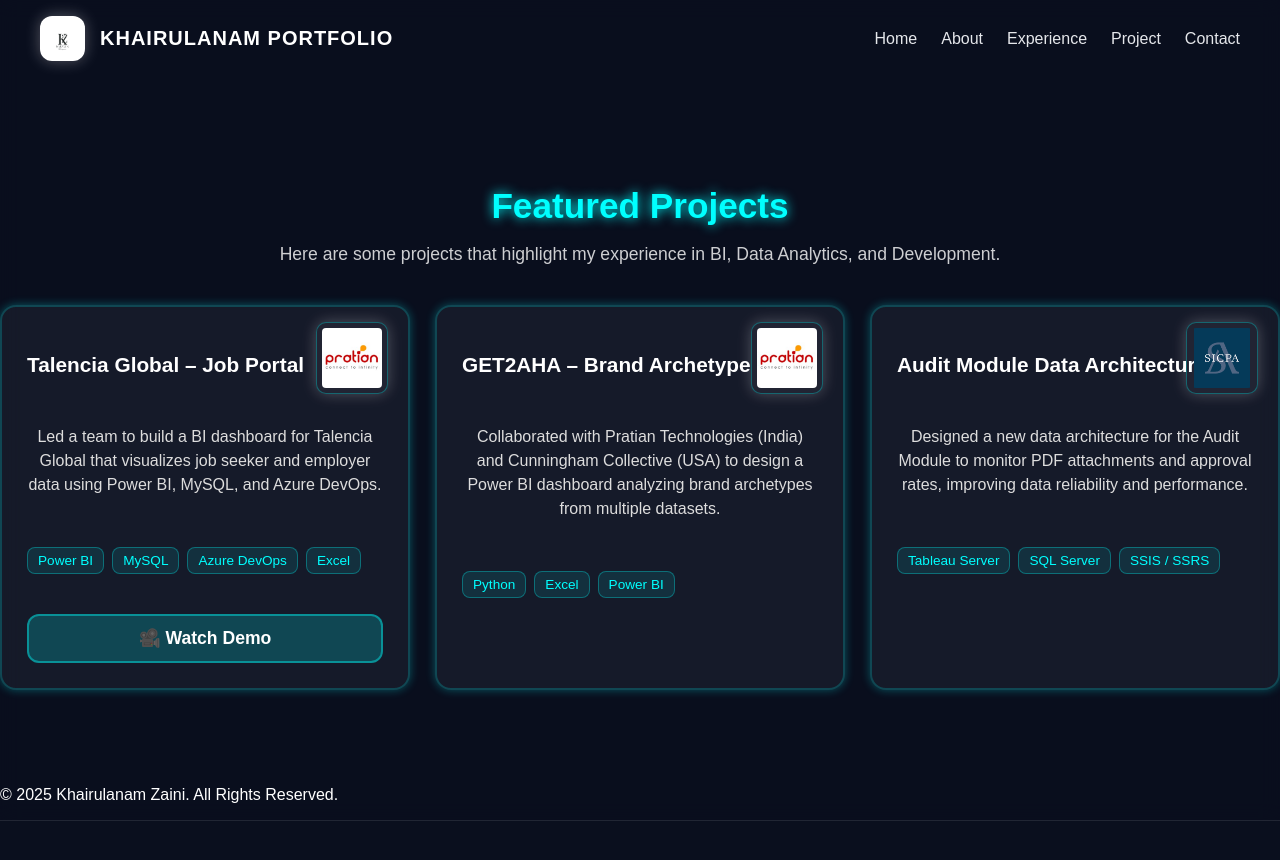
After one commit to Khairulanamz/Profile, a Flask app: page /projects in a window 1280 px wide. The commit adds this page. Shown: the top 860 px of the page. Run offline with Flask 3, Linux system fonts and the light colour scheme.

Commit message:
Update Project Link

```diff
--- a/app.py
+++ b/app.py
@@ -14,6 +14,10 @@
 def experience():
     return render_template('experience.html', title="Experience")
 
+@app.route('/projects')
+def projects():
+    return render_template('projects.html')
+
 @app.route('/contact')
 def contact():
     return render_template('contact.html', title="Contact")
--- a/static/style.css
+++ b/static/style.css
@@ -515,3 +515,104 @@
     background: rgba(0, 255, 255, 0.4);
     box-shadow: 0 0 20px rgba(0, 255, 255, 0.6);
 }
+
+/* Projects Section */
+.projects {
+    padding: 80px 0;
+    color: #fff;
+    text-align: center;
+}
+
+.section-title {
+    font-size: 2.2rem;
+    color: #00ffff;
+    text-shadow: 0 0 12px #00ffff;
+    margin-bottom: 10px;
+}
+
+.section-subtitle {
+    color: rgba(255, 255, 255, 0.8);
+    margin-bottom: 40px;
+    font-size: 1.1rem;
+}
+
+.card-grid {
+    display: grid;
+    grid-template-columns: repeat(auto-fit, minmax(320px, 1fr));
+    gap: 25px;
+}
+
+.card {
+    background: rgba(255, 255, 255, 0.05);
+    border-radius: 16px;
+    padding: 25px;
+    box-shadow: 0 0 20px rgba(0, 255, 255, 0.1);
+    transition: transform 0.3s ease, box-shadow 0.3s ease;
+    position: relative;
+}
+
+.card:hover {
+    transform: translateY(-5px);
+    box-shadow: 0 0 25px rgba(0, 255, 255, 0.4);
+}
+
+.card-title {
+    font-size: 1.3rem;
+    font-weight: 600;
+    color: #fff;
+    margin-bottom: 8px;
+}
+
+.card-date {
+    font-size: 0.9rem;
+    color: #aaa;
+    margin-bottom: 10px;
+}
+
+.card-text {
+    font-size: 1rem;
+    line-height: 1.5;
+    color: #ddd;
+}
+
+.tech-list {
+    list-style: none;
+    display: flex;
+    justify-content: center;
+    flex-wrap: wrap;
+    gap: 8px;
+    margin-top: 10px;
+    padding: 0;
+}
+
+.tech-list li {
+    background: rgba(0, 255, 255, 0.1);
+    border: 1px solid rgba(0, 255, 255, 0.3);
+    border-radius: 8px;
+    padding: 5px 10px;
+    font-size: 0.85rem;
+    color: #00ffff;
+}
+
+/* Glowing border effect */
+.glow-border {
+    border: 2px solid rgba(0, 255, 255, 0.2);
+    box-shadow: 0 0 10px rgba(0, 255, 255, 0.3);
+}
+
+/* Project logos */
+.logo-container {
+    position: absolute;
+    top: 15px;
+    right: 20px;
+}
+
+.logo-container img {
+    width: 60px;
+    height: 60px;
+    object-fit: contain;
+    background: rgba(255, 255, 255, 0.05);
+    border-radius: 10px;
+    padding: 5px;
+    border: 1px solid rgba(0, 255, 255, 0.3);
+}
--- a/templates/about.html
+++ b/templates/about.html
@@ -4,6 +4,7 @@
   <meta charset="UTF-8" />
   <meta name="viewport" content="width=device-width, initial-scale=1.0" />
   <title>{{ title }}</title>
+  <link rel="icon" type="image/png" href="{{ url_for('static', filename='images/icon.png') }}">
   <link rel="stylesheet" href="{{ url_for('static', filename='style.css') }}">
   <style>
     @keyframes fade-in-up {
@@ -28,6 +29,7 @@
         <li><a href="{{ url_for('home') }}">Home</a></li>
         <li><a href="{{ url_for('about') }}" class="active">About</a></li>
         <li><a href="{{ url_for('experience') }}">Experience</a></li>
+        <li><a href="{{ url_for('projects') }}">Project</a></li>
         <li><a href="{{ url_for('contact') }}">Contact</a></li>
       </ul>
     </nav>
--- a/templates/base.html
+++ b/templates/base.html
@@ -4,6 +4,7 @@
   <meta charset="UTF-8" />
   <meta name="viewport" content="width=device-width, initial-scale=1.0" />
   <title>{{ title }}</title>
+  <link rel="icon" type="image/png" href="{{ url_for('static', filename='images/icon.png') }}">
   <link rel="stylesheet" href="{{ url_for('static', filename='style.css') }}">
   <style>
     @keyframes fade-in-up {
@@ -27,6 +28,7 @@
       <li><a href="{{ url_for('home') }}">Home</a></li>
       <li><a href="{{ url_for('about') }}">About</a></li>
       <li><a href="{{ url_for('experience') }}">Experience</a></li>
+      <li><a href="{{ url_for('projects') }}">Project</a></li>
       <li><a href="{{ url_for('contact') }}">Contact</a></li>
     </ul>
   </div>
--- a/templates/contact.html
+++ b/templates/contact.html
@@ -4,6 +4,7 @@
     <meta charset="UTF-8">
     <meta name="viewport" content="width=device-width, initial-scale=1.0">
     <title>Contact | Khairulanam Portfolio</title>
+    <link rel="icon" type="image/png" href="{{ url_for('static', filename='images/icon.png') }}">
     <link rel="stylesheet" href="{{ url_for('static', filename='style.css') }}">
 </head>
 <body>
@@ -19,6 +20,7 @@
       <li><a href="{{ url_for('home') }}">Home</a></li>
       <li><a href="{{ url_for('about') }}">About</a></li>
       <li><a href="{{ url_for('experience') }}">Experience</a></li>
+      <li><a href="{{ url_for('projects') }}">Project</a></li>
       <li><a href="{{ url_for('contact') }}">Contact</a></li>
     </ul>
   </div>
--- /dev/null
+++ b/templates/projects.html
@@ -0,0 +1,105 @@
+<!DOCTYPE html>
+<html lang="en">
+<head>
+    <meta charset="UTF-8">
+    <meta name="viewport" content="width=device-width, initial-scale=1.0">
+    <title>Projects | Khairulanam Portfolio</title>
+    <link rel="stylesheet" href="{{ url_for('static', filename='style.css') }}">
+</head>
+<body>
+<header class="navbar glass-nav">
+  <div class="nav-container">
+	<div class="navbar-left">
+    <img src="{{ url_for('static', filename='images/knz_logo.png') }}" alt="Logo" class="logo">
+    <span class="brand-name">KHAIRULANAM PORTFOLIO</span>
+  </div>
+      <ul class="nav-links">
+        <li><a href="{{ url_for('home') }}">Home</a></li>
+        <li><a href="{{ url_for('about') }}" class="active">About</a></li>
+        <li><a href="{{ url_for('experience') }}">Experience</a></li>
+        <li><a href="{{ url_for('projects') }}">Project</a></li>
+        <li><a href="{{ url_for('contact') }}">Contact</a></li>
+      </ul>
+    </nav>
+  </div>
+
+    <!-- Projects Section -->
+    <section class="section projects">
+        <div class="container">
+            <h2 class="section-title">Featured Projects</h2>
+            <p class="section-subtitle">Here are some projects that highlight my experience in BI, Data Analytics, and Development.</p>
+
+            <div class="card-grid">
+                <!-- Project 1 -->
+                <div class="card glass-card glow-border">
+                    <div class="card-content">
+                        <h3 class="card-title">Talencia Global – Job Portal </h3>
+                        <div class="logo-container">
+                            <img src="{{ url_for('static', filename='images/Pratian.png') }}" alt="Talencia Logo">
+                        </div>
+                        <p class="card-text">
+                            Led a team to build a BI dashboard for Talencia Global that visualizes job seeker and employer data
+                            using Power BI, MySQL, and Azure DevOps.
+                        </p>
+
+                        <ul class="tech-list">
+                            <li>Power BI</li>
+                            <li>MySQL</li>
+                            <li>Azure DevOps</li>
+                            <li>Excel</li>
+                        </ul>
+                        <a href="https://www.youtube.com/watch?v=kQOVJ8URxGM"
+   						target="_blank"
+   						class="btn-glow">
+   						🎥 Watch Demo
+						</a>
+                    </div>
+                </div>
+
+                <!-- Project 2 -->
+                <div class="card glass-card glow-border">
+                    <div class="card-content">
+                        <h3 class="card-title">GET2AHA – Brand Archetype </h3>
+                        <div class="logo-container">
+                            <img src="{{ url_for('static', filename='images/Pratian.png') }}" alt="GET2AHA Logo">
+                        </div>
+                        <p class="card-text">
+                            Collaborated with Pratian Technologies (India) and Cunningham Collective (USA) to design a
+                            Power BI dashboard analyzing brand archetypes from multiple datasets.
+                        </p>
+                        <ul class="tech-list">
+                            <li>Python</li>
+                            <li>Excel</li>
+                            <li>Power BI</li>
+                        </ul>
+                    </div>
+                </div>
+
+                <!-- Project 3 -->
+                <div class="card glass-card glow-border">
+                    <div class="card-content">
+                        <h3 class="card-title">Audit Module Data Architecture</h3>
+                        <div class="logo-container">
+                            <img src="{{ url_for('static', filename='images/sicpa_logo.png') }}" alt="SICPA Logo">
+                        </div>
+                        <p class="card-text">
+                            Designed a new data architecture for the Audit Module to monitor PDF attachments and approval
+                            rates, improving data reliability and performance.
+                        </p>
+                        <ul class="tech-list">
+                            <li>Tableau Server</li>
+                            <li>SQL Server</li>
+                            <li>SSIS / SSRS</li>
+                        </ul>
+                    </div>
+                </div>
+            </div>
+        </div>
+    </section>
+
+    <!-- Footer -->
+    <footer class="footer glass-nav">
+        <p>&copy; 2025 Khairulanam Zaini. All Rights Reserved.</p>
+    </footer>
+</body>
+</html>
```
Also changed, not shown: static/images/Icon.png (added), static/images/Pratian.png (added), 3 other files.
